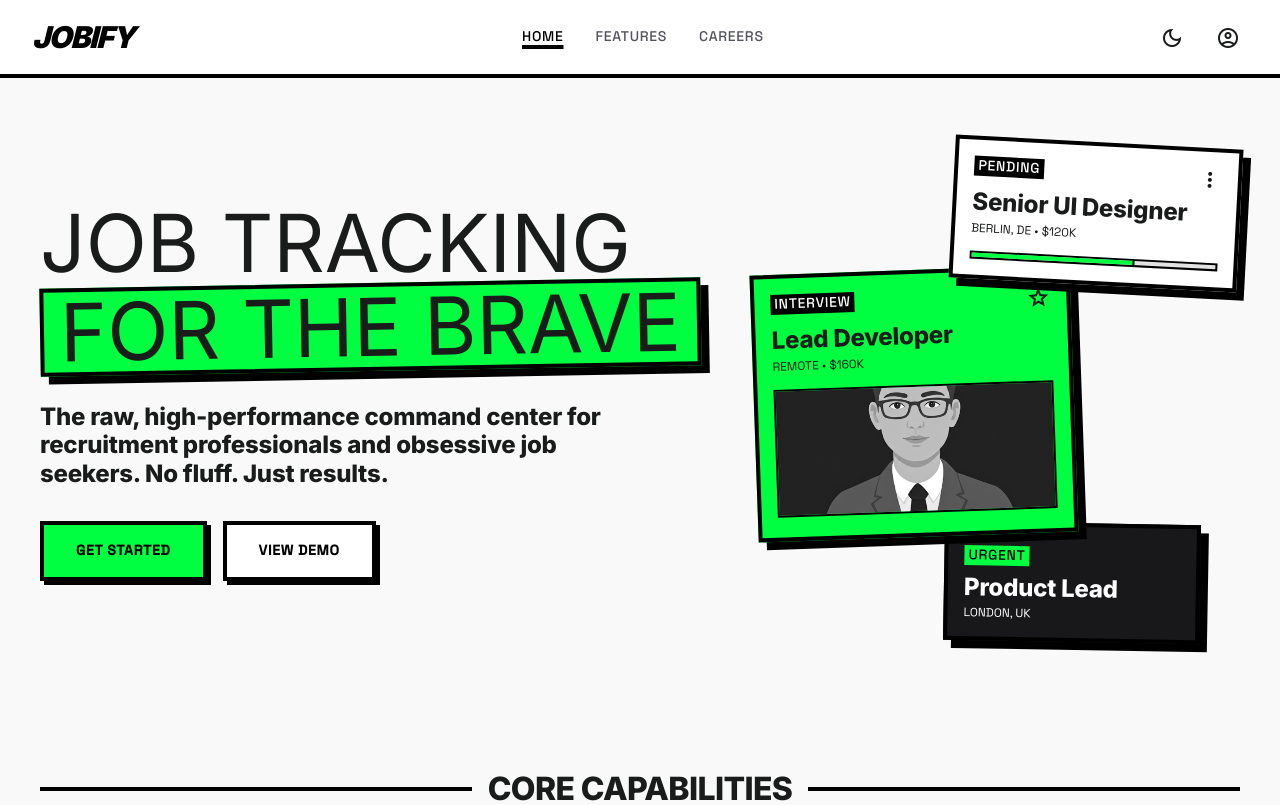
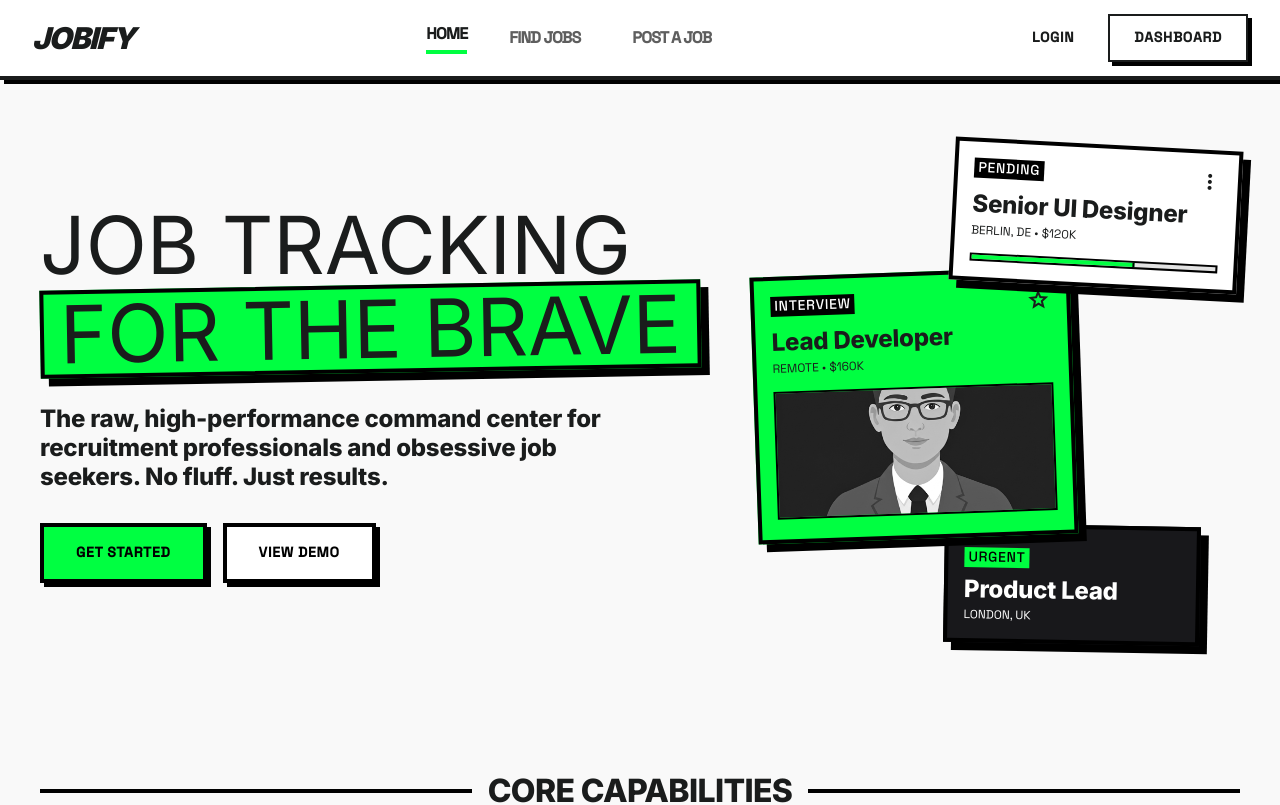
Before and after one commit to Zsayaaad/mern-jobs, a React (Vite) app in the folder client/: page / in a window 1280 px wide. Shown: the top 805 px of the page. Built offline with nearby package versions, Linux system fonts and the light colour scheme.

Commit message:
feat: create Navbar component and integrate it into Landing page

```diff
--- /dev/null
+++ b/client/src/components/Navbar.jsx
@@ -0,0 +1,61 @@
+const Navbar = () => {
+  return (
+    <nav className="bg-surface-container-lowest border-b-4 border-on-background brutalist-shadow w-full sticky top-0 z-50 flex justify-between items-center px-8 h-20 mx-auto">
+      {/* Brand */}
+      <a
+        href="/"
+        className="text-3xl font-black italic text-on-background font-mono-data tracking-tighter"
+      >
+        JOBIFY
+      </a>
+
+      {/* Navigation Links */}
+      <div className="hidden md:flex items-center gap-lg font-mono uppercase font-bold tracking-tighter">
+        {/* Active Link */}
+        <a
+          href="/"
+          className="text-on-background border-b-4 border-primary-container pb-1 transition-all duration-200 ease-in-out"
+        >
+          Home
+        </a>
+
+        {/* Inactive Link */}
+        <a
+          href="/dashboard/allJobs"
+          className="text-secondary px-2 py-1 border-2 border-transparent  hover:bg-primary-container hover:text-on-background hover:border-on-background hover:shadow-[2px_2px_0px_0px_#1a1c1c] hover:cursor-crosshair"
+        >
+          Find Jobs
+        </a>
+
+        {/* Inactive Link (Includes interactive hover state mapped from your showcase) */}
+        <a
+          href="/dashboard"
+          className="text-secondary px-2 py-1 border-2 border-transparent  hover:bg-primary-container hover:text-on-background hover:border-on-background hover:shadow-[2px_2px_0px_0px_#1a1c1c] hover:cursor-crosshair"
+        >
+          Post a Job
+        </a>
+      </div>
+
+      {/* Actions */}
+      <div className="flex items-center gap-md">
+        {/* Secondary Action */}
+        <a
+          href="/login"
+          className="hidden md:block font-mono-label text-mono-label font-bold uppercase text-on-background px-4 py-2 border-2 border-transparent transition-all duration-200 ease-in-out hover:bg-primary-container hover:border-on-background hover:cursor-crosshair"
+        >
+          Login
+        </a>
+
+        {/* Primary Action Button (Brutalist interaction states) */}
+        <a
+          href="/dashboard"
+          className="bg-surface-container-lowest text-on-background font-mono-label text-mono-label font-bold uppercase px-6 py-3 border-2 border-on-background brutalist-shadow transition-all duration-200 ease-in-out cursor-crosshair hover:bg-primary-container hover:shadow-[2px_2px_0px_0px_#1a1c1c] hover:translate-x-[2px] hover:translate-y-[2px] active:translate-x-[4px] active:translate-y-[4px] active:shadow-none"
+        >
+          Dashboard
+        </a>
+      </div>
+    </nav>
+  );
+};
+
+export default Navbar;
--- a/client/src/pages/DashboardLayout.jsx
+++ b/client/src/pages/DashboardLayout.jsx
@@ -1,5 +1,11 @@
+import { Outlet } from "react-router-dom";
+
 const DashboardLayout = () => {
-  return <h1>DashboardLayout Page</h1>;
+  return (
+    <div>
+      <Outlet />
+    </div>
+  );
 };
 
 export default DashboardLayout;
--- a/client/src/pages/Landing.jsx
+++ b/client/src/pages/Landing.jsx
@@ -1,10 +1,11 @@
 import { Link } from "react-router-dom";
+import Navbar from "../components/Navbar";
 
 const Landing = () => {
   return (
     <div className="bg-background text-on-background font-body min-h-screen">
       {/* TopNavBar */}
-      <nav className="sticky top-0 z-50 flex justify-between items-center px-8 py-4 w-full bg-white dark:bg-zinc-900 border-b-4 border-black dark:border-white">
+      {/* <nav className="sticky top-0 z-50 flex justify-between items-center px-8 py-4 w-full bg-white dark:bg-zinc-900 border-b-4 border-black dark:border-white">
         <div className="text-3xl font-black italic tracking-tighter text-black dark:text-white uppercase">
           JOBIFY
         </div>
@@ -34,6 +35,7 @@
               dark_mode
             </span>
           </button>
+          <Link to="/login">
             <button className="p-2 hover:bg-zinc-100 transition-colors">
               <span
                 className="material-symbols-outlined"
@@ -42,9 +44,10 @@
                 account_circle
               </span>
             </button>
+          </Link>
         </div>
-      </nav>
-
+      </nav> */}
+      <Navbar />
       <main className="max-w-[1440px] mx-auto px-container-margin py-xl">
         {/* Hero Section */}
         <section className="grid grid-cols-12 gap-gutter mb-xl items-center">
```
Lines whose indentation alone changed are shown as unchanged.
